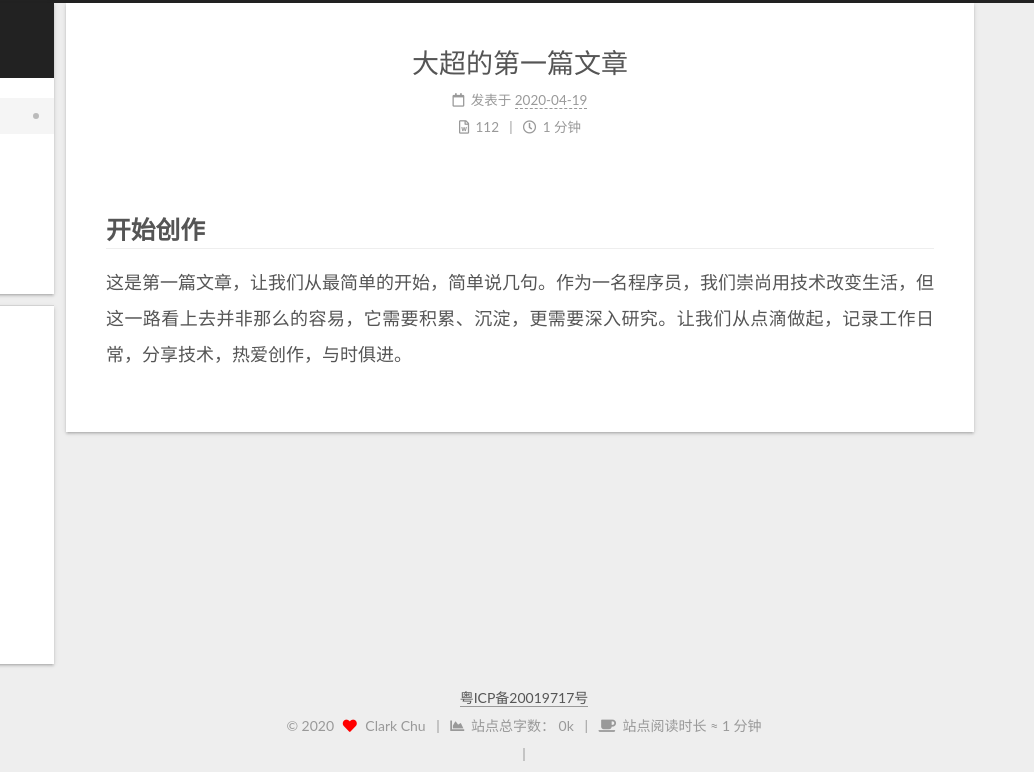
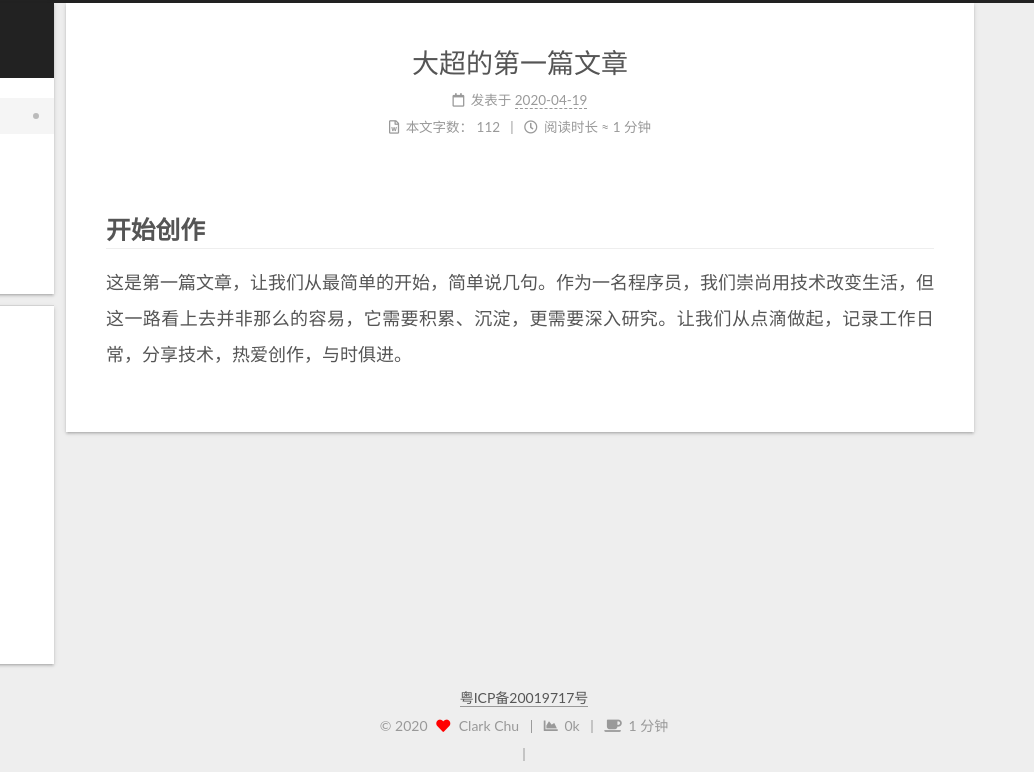
Before and after one commit to cc199166/clarkchu.github.io, a plain HTML site: page index.html in a window 1280 px wide. Shown: the full height of the page, 246-1280 px from the left. Drawn offline with Linux system fonts and the light colour scheme; some packages are replaced by stand-ins of ours; a script that the page names is missing.

Commit message:
Site updated: 2020-04-19 20:42:07

```diff
--- a/css/main.css
+++ b/css/main.css
@@ -1179,7 +1179,7 @@ pre .javascript .function {
 }
 .links-of-author a::before,
 .links-of-author span.exturl::before {
-  background: #58aadb;
+  background: #ee391d;
   border-radius: 50%;
   content: ' ';
   display: inline-block;
--- a/index.html
+++ b/index.html
@@ -196,12 +196,14 @@
               <span class="post-meta-item-icon">
                 <i class="far fa-file-word"></i>
               </span>
+                <span class="post-meta-item-text">本文字数：</span>
               <span>112</span>
             </span>
             <span class="post-meta-item" title="阅读时长">
               <span class="post-meta-item-icon">
                 <i class="far fa-clock"></i>
               </span>
+                <span class="post-meta-item-text">阅读时长 &asymp;</span>
               <span>1 分钟</span>
             </span>
 
@@ -349,13 +351,11 @@
     <span class="post-meta-item-icon">
       <i class="fa fa-chart-area"></i>
     </span>
-      <span class="post-meta-item-text">站点总字数：</span>
     <span title="站点总字数">0k</span>
     <span class="post-meta-divider">|</span>
     <span class="post-meta-item-icon">
       <i class="fa fa-coffee"></i>
     </span>
-      <span class="post-meta-item-text">站点阅读时长 &asymp;</span>
     <span title="站点阅读时长">1 分钟</span>
 </div>
 
```
Also changed, not shown: 2020/04/19/我的第一篇博客/index.html (+2 -2 lines), archives/2020/04/index.html (+0 -2 lines), archives/2020/index.html (+0 -2 lines), archives/index.html (+0 -2 lines).
